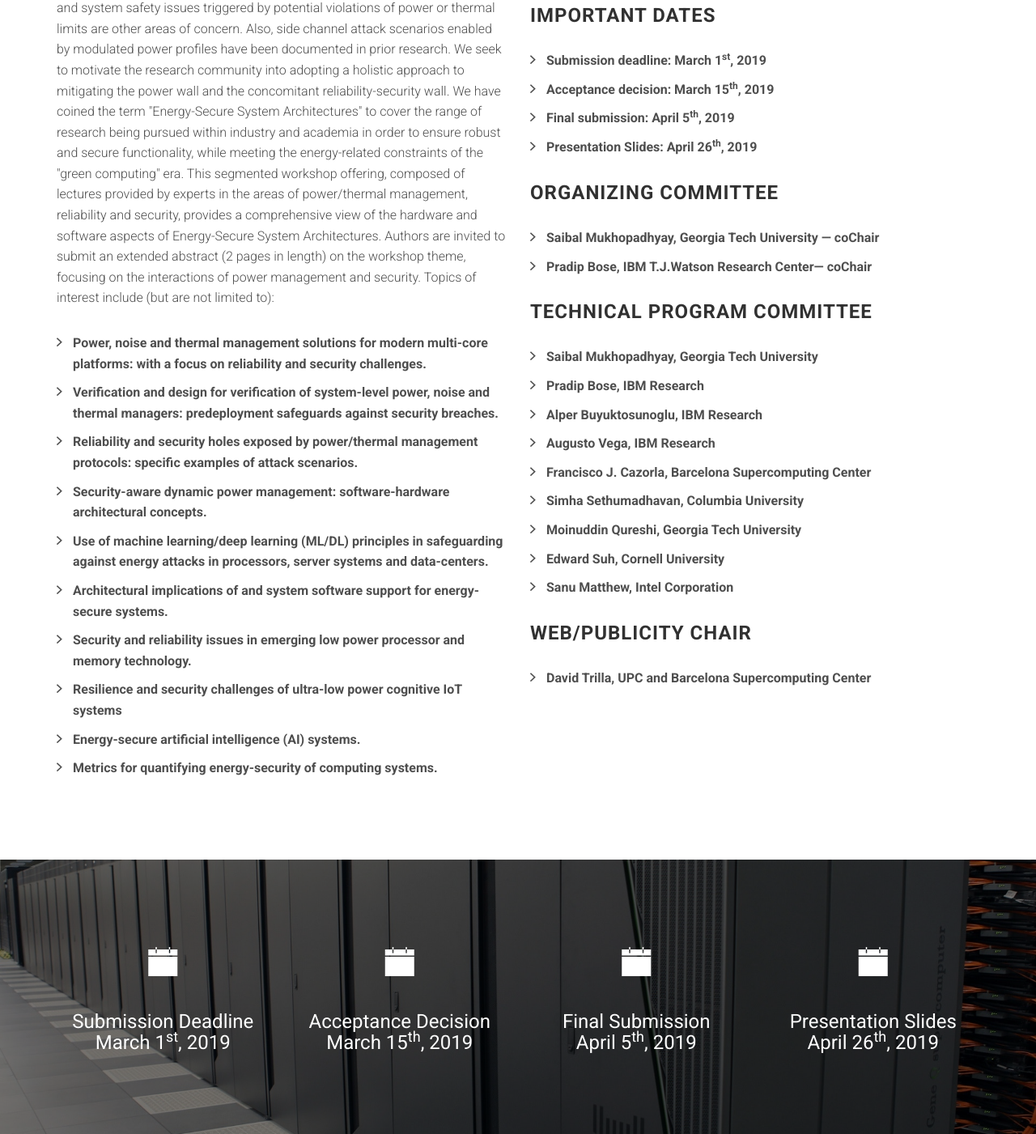
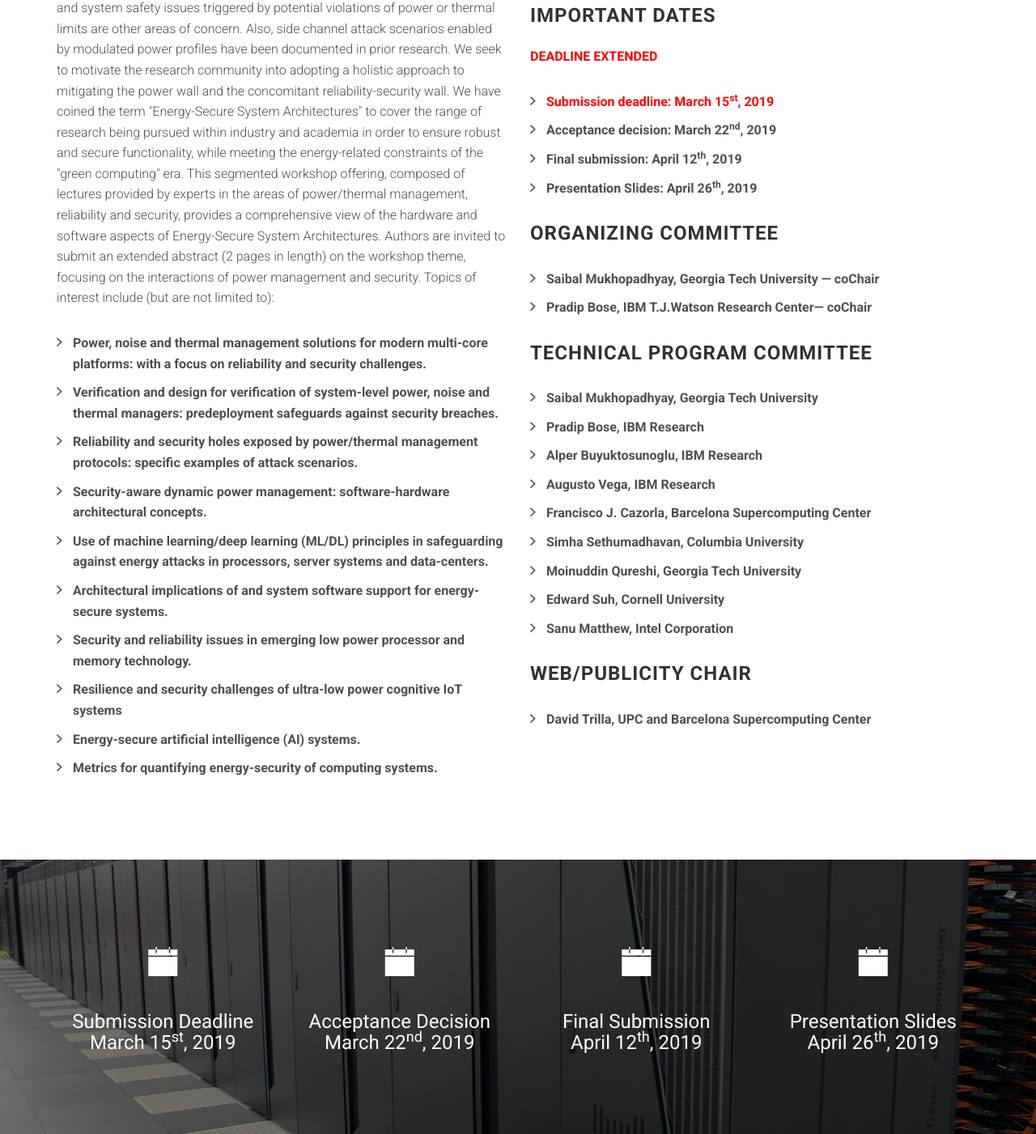
Before and after one commit to augustojv/essa-workshop, a website: page index.html in a window 1280 px wide. Shown: the part 1149-2550 px from the top of the page at 81% size. Drawn offline with Linux system fonts and the light colour scheme; files whose address does not match are found by name.

Commit message:
updated deadline

```diff
--- a/index.html
+++ b/index.html
@@ -158,10 +158,11 @@
                     <h3 class="section-title multiple-title">Important Dates</h3>
 
                     <p>
+		    <b><font color="red">DEADLINE EXTENDED</font></b>
 					<ul class="list-arrow-right">
-                        <li>Submission deadline: <strong>March 1<sup>st</sup>, 2019</strong></li>
-                        <li>Acceptance decision: March 15<sup>th</sup>, 2019</li>
-			<li>Final submission: April 5<sup>th</sup>, 2019</li>
+						<font color="red"><li>Submission deadline: <strong>March 15<sup>st</sup>, 2019</strong></li></font>
+                        <li>Acceptance decision: March 22<sup>nd</sup>, 2019</li>
+			<li>Final submission: April 12<sup>th</sup>, 2019</li>
 			<li>Presentation Slides: April 26<sup>th</sup>, 2019</li>
 					</ul>
                     </p>
@@ -207,19 +208,19 @@
                 <div class="col-sm-3">
 
                     <i class="ion-ios-calendar"></i>
-                    <h3>Submission Deadline<br>March 1<sup>st</sup>, 2019</h3>
+                    <h3>Submission Deadline<br>March 15<sup>st</sup>, 2019</h3>
 
                 </div>
                 <div class="col-sm-3">
 
                     <i class="ion-ios-calendar"></i>
-                    <h3>Acceptance Decision<br>March 15<sup>th</sup>, 2019</h3>
+                    <h3>Acceptance Decision<br>March 22<sup>nd</sup>, 2019</h3>
 
                 </div>
                 <div class="col-sm-3">
 
                     <i class="ion-ios-calendar"></i>
-                    <h3>Final Submission<br>April 5<sup>th</sup>, 2019</h3>
+                    <h3>Final Submission<br>April 12<sup>th</sup>, 2019</h3>
 
                 </div>
                 <div class="col-sm-3">
```
